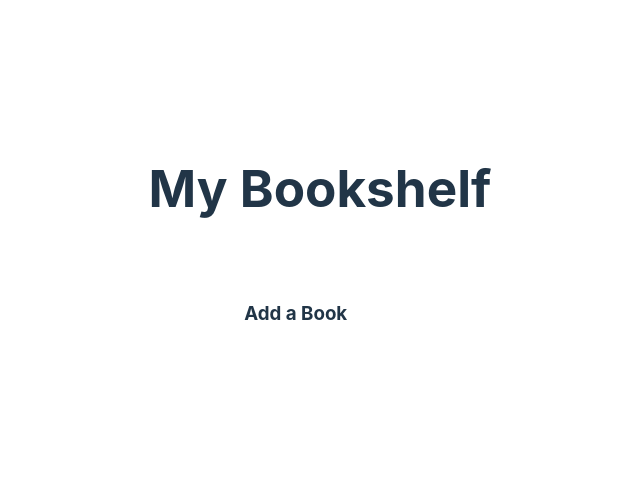
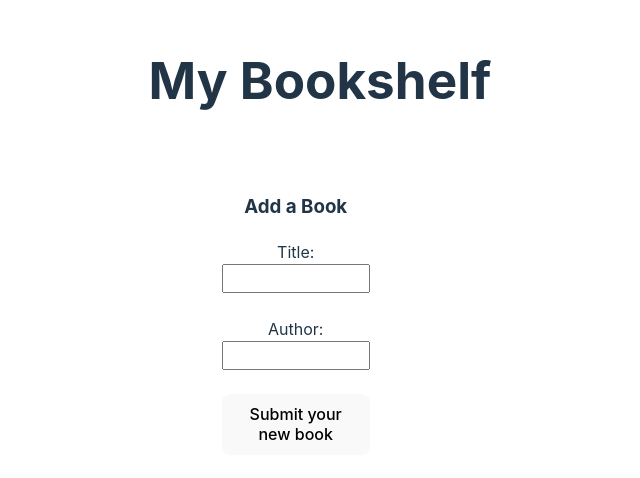
Before and after one commit to samtasticc/controlled-forms-in-react-lab, a React (Vite) app: page / in a window 1280 px wide. Shown: the part 138-616 px from the top of the page, without its empty margins (320-960 px from the left). Built offline with nearby package versions, Linux system fonts and the light colour scheme.

Commit message:
create form with labels and input fields connected to the newBook state object and use the onChange attribute. create submit button and attach handleSubmit event handler to the form's onSubmit attribute.

```diff
--- a/src/components/Bookshelf.jsx
+++ b/src/components/Bookshelf.jsx
@@ -34,13 +34,23 @@ const Bookshelf = () => {
         ])
     }
     return (
-        <div className="bookshelfDiv">
-            <div className="formDiv">
-                <h3>Add a Book</h3>
-                {/* Form will go here */}
+        <>
+            <div className="bookshelfDiv">
+                <div className="formDiv">
+                    <h3>Add a Book</h3>
+                    <form onSubmit={handleSubmit}>
+                        <label htmlFor="title">Title: </label>
+                        <input id="title" name="title" value={newBook.title} onChange={handleInputChange} />
+                        <br />
+                        <label htmlFor="author">Author: </label>
+                        <input id="author" name="author" value={newBook.author} onChange={handleInputChange} />
+                        <br />
+                        <button type="submit">Submit your new book</button>
+                    </form>
+                </div>
+                <div className="bookCardsDiv">{/* Book cards will display here */}</div>
             </div>
-            <div className="bookCardsDiv">{/* Book cards will display here */}</div>
-        </div>
+        </>
     )
 }
 
```
